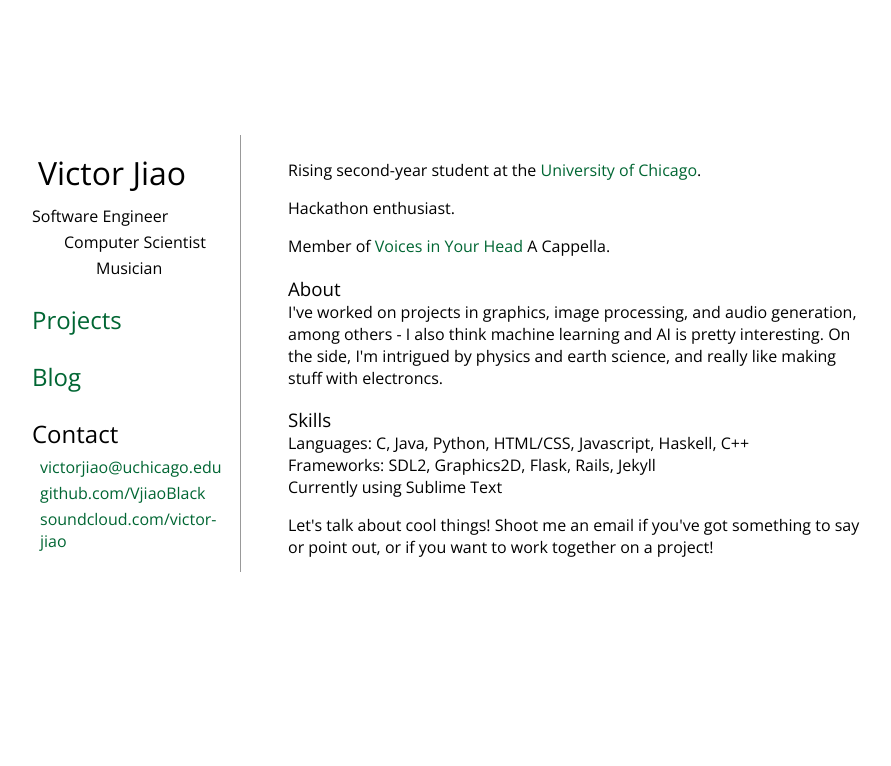
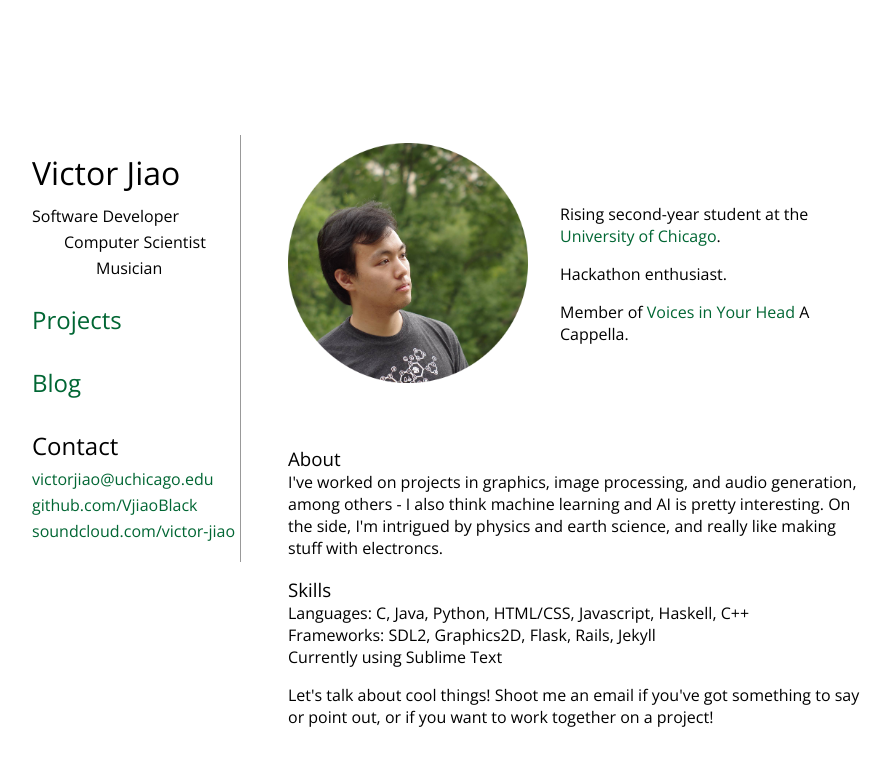
Before and after one commit to VjiaoBlack/VjiaoBlack.github.io, a Jekyll site: the page built from index.html, in a window 1280 px wide. Shown: the top 766 px of the page, without its empty margins (208-1099 px from the left). Built offline with Jekyll 4.4.1, drawn with Linux system fonts in a browser that asks for light colours.

Commit message:
Added some changes - picture, small layout tweaks.

```diff
--- a/_layouts/default.html
+++ b/_layouts/default.html
@@ -2,15 +2,16 @@
 <head>
     <title>Victor Jiao</title>
     <link href='http://fonts.googleapis.com/css?family=Open+Sans:400,300' rel='stylesheet' type='text/css'>
-    <link rel="stylesheet" type="text/css" href="css/index.css">
+    <link rel="stylesheet" type="text/css" href="css/default.css">
 </head>
 <body>
     <div id="content">
         <div id="header">
-
-            <a class="black" href="index.html"><h1 id="name">Victor Jiao</h1></a>
+            <div id="name">
+                <a class="black" href="index.html"><h1 id="name">Victor Jiao</h1></a>
+            </div>
             <h4 id="desc-first">
-                Software Engineer
+                Software Developer
             </h4>
             <h4 id="desc-second">
                 Computer Scientist
@@ -23,7 +24,9 @@
 
         <div id="sidebar">
             <a href="projects.html"><h2 id="projects">Projects</h2></a>
+            <br>
             <a href="blog.html"><h2 id="blog">Blog</h2></a>
+            <br>
 
             <section id="contact">
                 <h2>Contact</h2>
--- /dev/null
+++ b/css/default.css
@@ -0,0 +1,156 @@
+html, body {
+    width: 100%;
+    height: 100%;
+    margin: 0;
+    position: absolute;
+
+    font-family: 'Open Sans', sans-serif;
+}
+
+.right {
+    float: right;
+    right: 0;
+}
+.left {
+    float: left;
+    left: 0;
+}
+
+.noselect {
+    -webkit-touch-callout: none;
+    -webkit-user-select: none;
+    -khtml-user-select: none;
+    -moz-user-select: none;
+    -ms-user-select: none;
+    user-select: none;
+}
+
+#content {
+    width: 70%;
+    height: 70%;
+    position: absolute;
+    left: 15%;
+    right: 15%;
+    top: 15%;
+    bottom: 15%;
+    /*background-color: gray;*/
+
+    min-height: 26em;
+}
+
+h1, h2, h3, h4, h5, h6 {
+    font-weight: 200;
+}
+
+
+a {
+    transition: color 0.2s ease;
+    text-decoration: none;
+    color: #063;
+
+    /* forces links to wrap selectability to itself. (and not the entire line) */
+    display: inline-block;
+}
+
+a:hover {
+    transition: color 0.2s ease;
+    color: #E90;
+}
+
+a.black {
+    transition: letter-spacing 0.2s ease;
+    color: #000;
+    letter-spacing: auto;
+    position: relative;
+    left: 3em;
+}
+
+a.black:hover {
+    transition: letter-spacing 0.2s ease;
+    letter-spacing: .1em;
+}
+
+div#name {
+    text-align: left;
+}
+
+h1 {
+    margin-bottom: .33em;
+    margin-top: .5em;
+}
+
+h3 {
+    margin-bottom: 0em;
+}
+
+
+h4 {
+    margin: 0px;
+    padding: 0px;
+    margin-bottom: .25em;
+    text-align: left;
+}
+
+#header {
+    position: absolute;
+
+    width: 16em;
+    left: 0;
+    top: 0;
+    height: 8em;
+
+
+    text-align: center;
+    color: black;
+
+
+    border-right-style: solid;
+    border-right-width: 1px;
+    border-right-color: #999;
+}
+
+#header #desc-first {
+    padding-left: 3em;
+}
+
+#header #desc-second {
+    padding-left: 5em;
+}
+
+#header #desc-third {
+    padding-left: 7em;
+}
+
+
+
+#sidebar {
+    position: absolute;
+    width: 13em;
+    padding: 1em;
+    padding-left: 3em;
+    padding-right: 0em;
+    left: 0;
+    top: 8em;
+
+    text-align: left;
+
+    border-right-style: solid;
+    border-right-width: 1px;
+    border-right-color: #999;
+}
+
+#sidebar h2 {
+    margin-bottom: .25em;
+    margin-top: 1em;
+}
+
+#body {
+    position: absolute;
+    top: 0;
+    right: 0;
+    left: 16em;
+    bottom: 0em;
+    padding: .5em;
+    padding-left: 3em;
+    font-weight: 300;
+}
--- a/css/index.css
+++ b/css/index.css
@@ -1,133 +1,11 @@
-html, body {
-    width: 100%;
-    height: 100%;
-    margin: 0;
-    position: absolute;
+#victor {
+    height: 15em;
+    width: 15em;
 
-    font-family: 'Open Sans', sans-serif;
+    float: left;
+
+    margin-right:2em;
+
+    /*-webkit-shape-outside:circle();*/
+    /*shape-outside:circle();*/
 }
-
-#content {
-    width: 70%;
-    height: 70%;
-    position: absolute;
-    left: 15%;
-    right: 15%;
-    top: 15%;
-    bottom: 15%;
-    /*background-color: gray;*/
-
-    min-height: 26em;
-}
-
-h1, h2, h3, h4, h5, h6 {
-    font-weight: 200;
-}
-
-a {
-    transition: color 0.2s ease;
-    text-decoration: none;
-    color: #063;
-}
-
-a:hover {
-    transition: color 0.2s ease;
-    color: #E90;
-}
-
-a.black {
-    color: #000;
-}
-
-a.black:hover {
-    color: #666;
-}
-
-h1 {
-    margin-bottom: .33em;
-    margin-top: .5em;
-}
-
-h3 {
-    margin-bottom: 0em;
-}
-
-
-h4 {
-    margin: 0px;
-    padding: 0px;
-    margin-bottom: .25em;
-    text-align: left;
-}
-
-#header {
-    position: absolute;
-
-    width: 16em;
-    left: 0;
-    top: 0;
-    height: 8em;
-
-
-    text-align: center;
-    color: black;
-
-
-    border-right-style: solid;
-    border-right-width: 1px;
-    border-right-color: #999;
-}
-
-#header #desc-first {
-    padding-left: 3em;
-}
-
-#header #desc-second {
-    padding-left: 5em;
-}
-
-#header #desc-third {
-    padding-left: 7em;
-}
-
-
-
-#sidebar {
-    position: absolute;
-    width: 12em;
-    padding: 1em;
-    padding-left: 3em;
-    left: 0;
-    top: 8em;
-
-    text-align: left;
-
-    border-right-style: solid;
-    border-right-width: 1px;
-    border-right-color: #999;
-}
-
-#sidebar h2 {
-    margin-bottom: .25em;
-    margin-top: 1em;
-}
-
-#sidebar h4 {
-    padding-left: .5em;
-}
-
-#sidebar #contact {
-    /*position: absolute;*/
-    /*bottom: 1em;*/
-}
-
-#body {
-    position: absolute;
-    top: 0;
-    right: 0;
-    left: 16em;
-    bottom: 0em;
-    padding: .5em;
-    padding-left: 3em;
-    font-weight: 300;
-}
--- a/index.html
+++ b/index.html
@@ -1,9 +1,14 @@
 ---
 layout: default
 ---
+<link rel="stylesheet" type="text/css" href="css/index.css">
+
+<img alt="A picture of me." id="victor" src="res/victor.png" class="left"></img>
+<br><br>
 <p>Rising second-year student at the <a href="http://www.uchicago.edu">University of Chicago</a>.</p>
 <p>Hackathon enthusiast.</p>
 <p>Member of <a href="http://voicesinyourhead.org">Voices in Your Head</a> A Cappella.</p>
+<br><br><br>
 
 <p>
     <h3>About</h3>
```
Also changed, not shown: res/victor.png (added), 6 other files.
